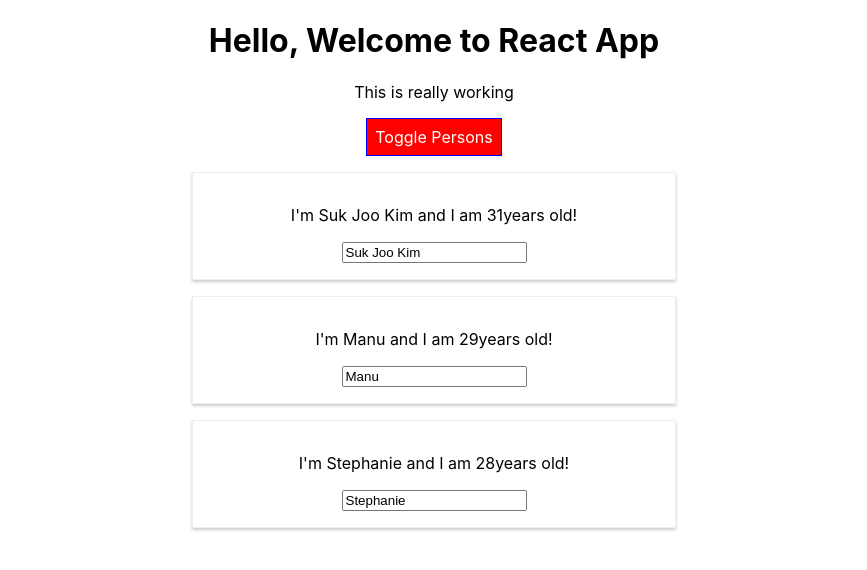
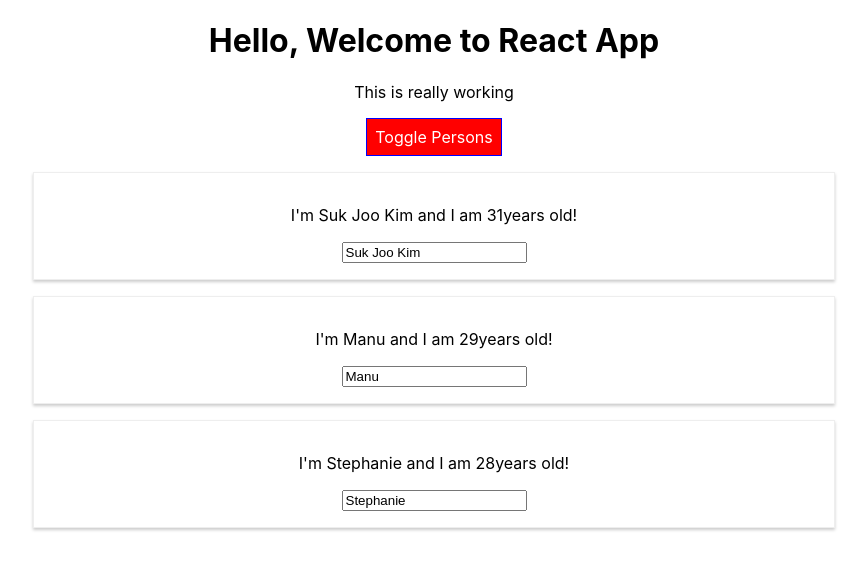
Before and after one commit to vince15dk/react-p1, a React (Create React App) app: page / in a window 1280 px wide. Both pictures are taken after a click on the button "Toggle Persons". Shown: the top 570 px of the page, without its empty margins (206-1073 px from the left). Built offline with nearby package versions, Linux system fonts and the light colour scheme.

Commit message:
eject config

```diff
--- a/src/App.js
+++ b/src/App.js
@@ -1,6 +1,5 @@
 import React, { Component } from 'react';
 import './App.css';
-import Radium, {StyleRoot} from 'radium';
 import Person from './Person/Person';
 
 
@@ -46,10 +45,7 @@
       border: '1px solid blue',
       padding: '8px',
       cursor: 'pointer',
-      ':hover': {
-        backgroundColor: 'lightgreen',
-        color: 'black'
-      }
+
     };
 
     let persons = null;
@@ -67,10 +63,7 @@
          </div>
         );
         style.backgroundColor = 'red';
-        style[':hover'] =  {
-          backgroundColor: 'salmon',
-          color: 'black'
-        }
+
     }
 
     let classes = [];  //"red bold"
@@ -83,7 +76,7 @@
 
 
     return (
-      <StyleRoot>
+
       <div className="App">
         <h1>Hello, Welcome to React App</h1>
         <p className={classes.join(' ')}>This is really working</p>
@@ -92,11 +85,11 @@
         onClick={this.togglePersonsHandler}>Toggle Persons</button>
         {persons}
       </div>
-      </StyleRoot>
+
     );
     //return React.createElement('div', {className: 'App'}, React.createElement('h1',null, 'Does this work now?'));
 
   }
 }
 
-export default Radium(App);
+export default App;
--- a/src/Person/Person.js
+++ b/src/Person/Person.js
@@ -1,19 +1,14 @@
 import React from 'react';
-import Radium from 'radium'
 import './Person.css'
 
 const person = (props) =>{
-    const style = {
-        '@media (min-width: 500px)': {
-            width: '450px'
-        }
-    };
+
     return (
-        <div className = "Person" style={style}>
+        <div className = "Person">
             <p onClick={props.click}>I'm {props.name} and I am {props.age}years old!</p>
             <p>{props.children}</p>
             <input type="text" onChange={props.changed} value={props.name} />
         </div>
     )};
 
-export default Radium(person);
+export default person;
```
